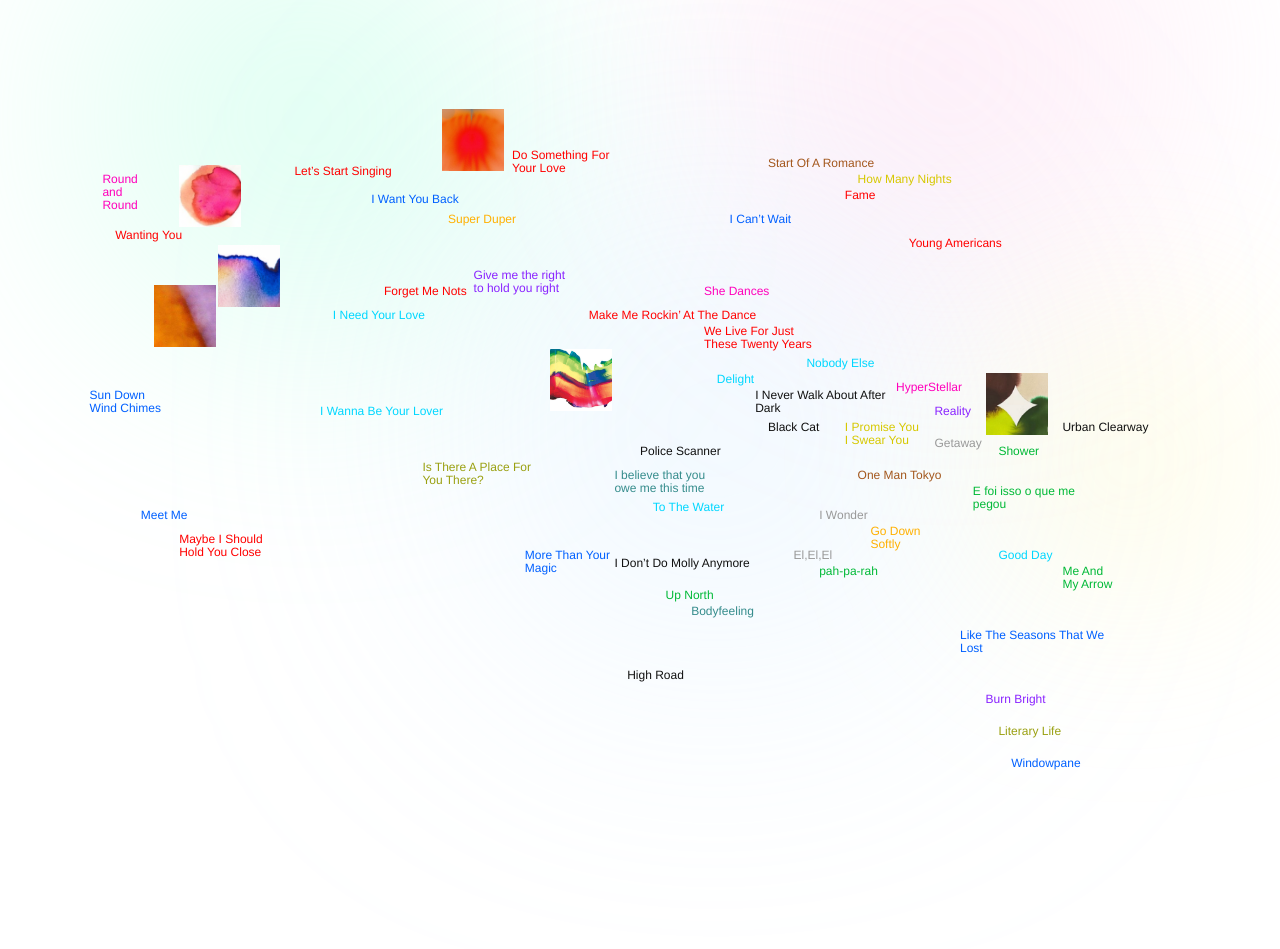
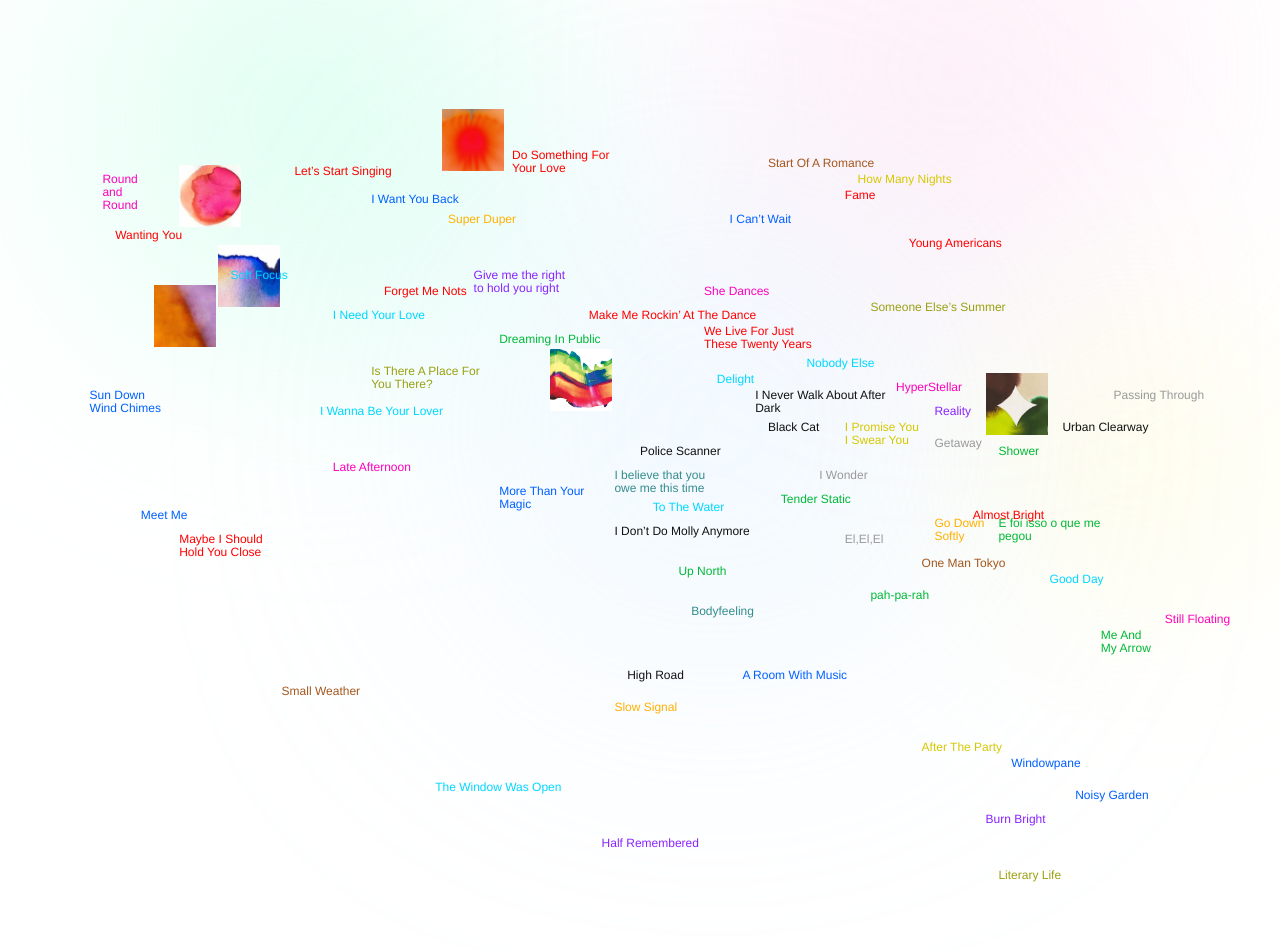
Before and after one commit to suukim-web/final, a plain HTML site: page map.html in a window 1280 px wide. Shown: the part 275-1224 px from the top of the page. Drawn offline with nearby package versions, Linux system fonts and the light colour scheme; a web font is replaced by a local one.

Commit message:
Update map.css

```diff
--- a/css/map.css
+++ b/css/map.css
@@ -169,7 +169,6 @@ body.detail-open .detail-panel {
 body.tag-open .tag-toggle span {
   background: black;}
 
-
 .keyword-map {
   position: relative;
   width: 100vw;
@@ -247,28 +246,108 @@ body.tag-open .tag-toggle span {
 .song-29 { left: 73vw; top: 89vh; }
 .song-30 { left: 83vw; top: 87vh; }
 
-.song-31 { left: 48vw; top: 104vh; }
+.song-31 { left: 48vw; top: 100vh; }
 .song-32 { left: 51vw; top: 97vh; }
 .song-33 { left: 50vw; top: 90vh; }
 .song-34 { left: 48vw; top: 93vh; }
 .song-35 { left: 49vw; top: 118vh; }
 .song-36 { left: 54vw; top: 110vh; }
 
-.song-37 { left: 33vw; top: 92vh; }
-.song-38 { left: 41vw; top: 103vh; }
-.song-39 { left: 52vw; top: 108vh; }
-.song-40 { left: 64vw; top: 98vh; }
-.song-41 { left: 62vw; top: 103vh; }
-.song-42 { left: 64vw; top: 105vh; }
-.song-43 { left: 67vw; top: 93vh; }
-.song-44 { left: 68vw; top: 100vh; }
-.song-45 { left: 76vw; top: 95vh; }
-.song-46 { left: 78vw; top: 103vh; }
-.song-47 { left: 83vw; top: 105vh; }
-.song-48 { left: 75vw; top: 113vh; }
-.song-49 { left: 77vw; top: 121vh; }
-.song-50 { left: 78vw; top: 125vh; }
-.song-51 { left: 79vw; top: 129vh; }
+/* 아래쪽 키워드 추가/보정 */
+
+.song-37 {
+  left: 29vw;
+  top: 80vh;
+}
+
+.song-38 {
+  left: 39vw;
+  top: 95vh;
+}
+
+.song-39 {
+  left: 53vw;
+  top: 105vh;
+}
+
+.song-40 {
+  left: 64vw;
+  top: 93vh;
+}
+
+.song-41 {
+  left: 66vw;
+  top: 101vh;
+}
+
+.song-42 {
+  left: 68vw;
+  top: 108vh;
+}
+
+.song-43 {
+  left: 72vw;
+  top: 104vh;
+}
+
+.song-44 {
+  left: 73vw;
+  top: 99vh;
+}
+
+.song-45 {
+  left: 78vw;
+  top: 99vh;
+}
+
+.song-46 {
+  left: 82vw;
+  top: 106vh;
+}
+
+.song-47 {
+  left: 86vw;
+  top: 113vh;
+}
+
+.song-48 {
+  left: 73vw;
+  top: 154vh;
+}
+
+.song-49 {
+  left: 77vw;
+  top: 136vh;
+}
+
+.song-50 {
+  left: 78vw;
+  top: 143vh;
+}
+
+.song-51 {
+  left: 79vw;
+  top: 129vh;
+}
+
+.song-52 { left: 18vw; top: 68vh; }
+.song-53 { left: 26vw; top: 92vh; }
+.song-54 { left: 39vw; top: 76vh; }
+.song-55 { left: 48vw; top: 122vh; }
+.song-56 { left: 58vw; top: 118vh; }
+.song-57 { left: 68vw; top: 72vh; }
+.song-58 { left: 76vw; top: 98vh; }
+.song-59 { left: 87vw; top: 83vh; }
+.song-60 { left: 22vw; top: 120vh; }
+.song-61 { left: 34vw; top: 132vh; }
+.song-62 { left: 47vw; top: 139vh; }
+.song-63 { left: 61vw; top: 96vh; }
+.song-64 { left: 72vw; top: 127vh; }
+.song-65 { left: 84vw; top: 133vh; }
+.song-66 { left: 91vw; top: 111vh; }
+
+
+
 
 .map-img {
   transition: filter 0.25s ease;
```
